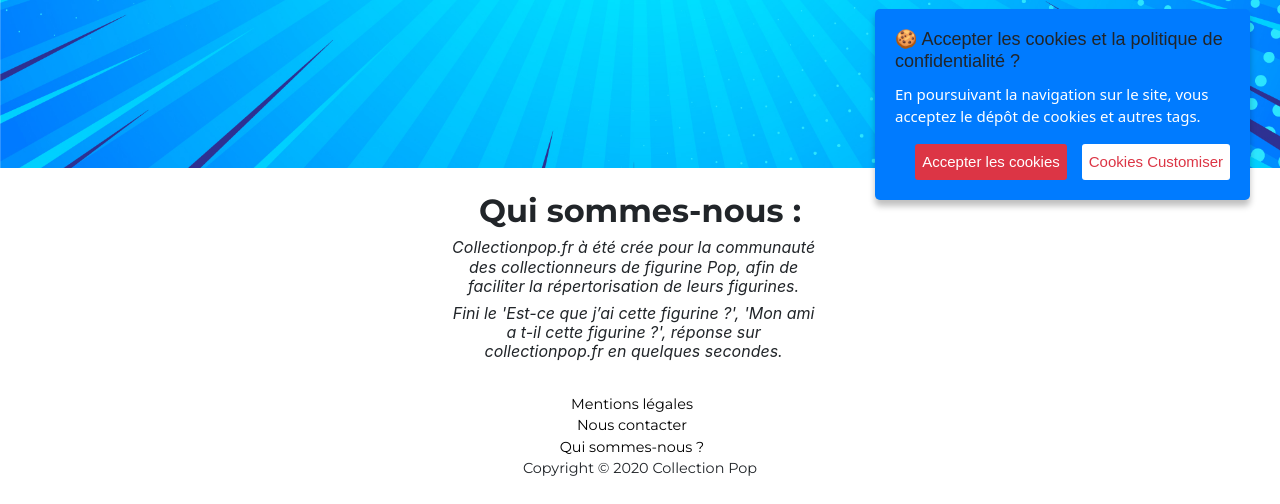
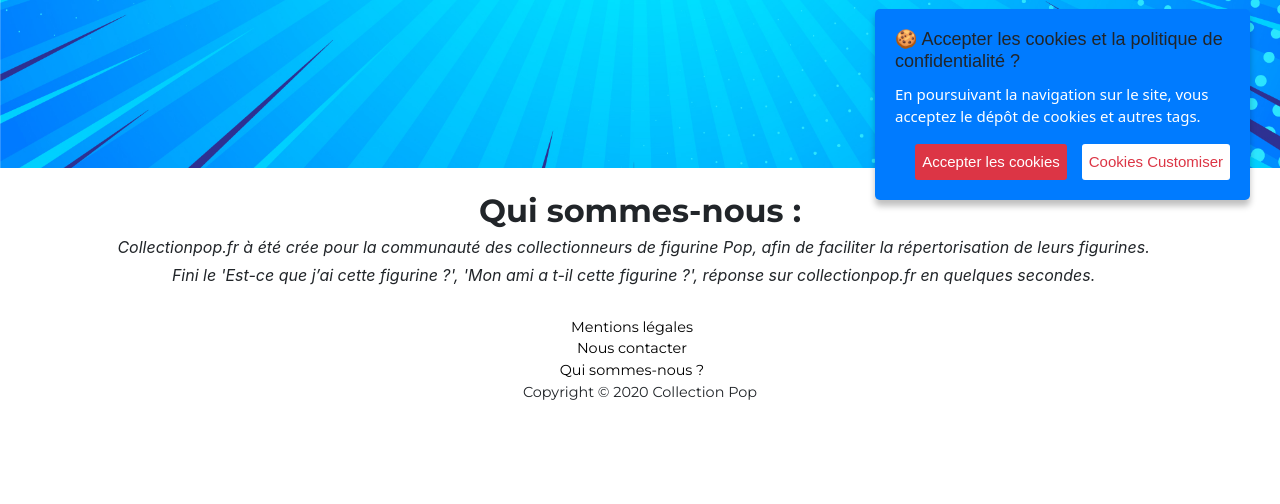
Before and after one commit to IndianaS/OC_Project_13, a Django app: page /who_are_we in a window 1280 px wide. Shown: the part 570-1074 px from the top of the page. After the commit the page ends 970 px from the top, so only its background shows below. Run offline with Django 3.2, Linux system fonts and the light colour scheme; some libraries are stand-ins or nearby versions; some web fonts are replaced.

Commit message:
modification template

```diff
--- a/templates/collection_pop/who_are_we.html
+++ b/templates/collection_pop/who_are_we.html
@@ -6,9 +6,7 @@
             <h2 class="section-heading">Qui sommes-nous :</h2>
         </div>
         <div class="row text-center">
-            <div class="col-md-4">
-            </div>
-            <div class="col-md-4">
+            <div class="col-md-12">
                 <h3 class="textcustom">Collectionpop.fr à été crée pour la communauté des collectionneurs de figurine Pop,
                                         afin de faciliter la répertorisation de leurs figurines.
                 </h3>
@@ -16,8 +14,6 @@
                                         réponse sur collectionpop.fr en quelques secondes.
                 </h3>
             </div>
-            <div class="col-md-4">
-            </div>
         </div>
     </div>
 {% endblock content %}
```
